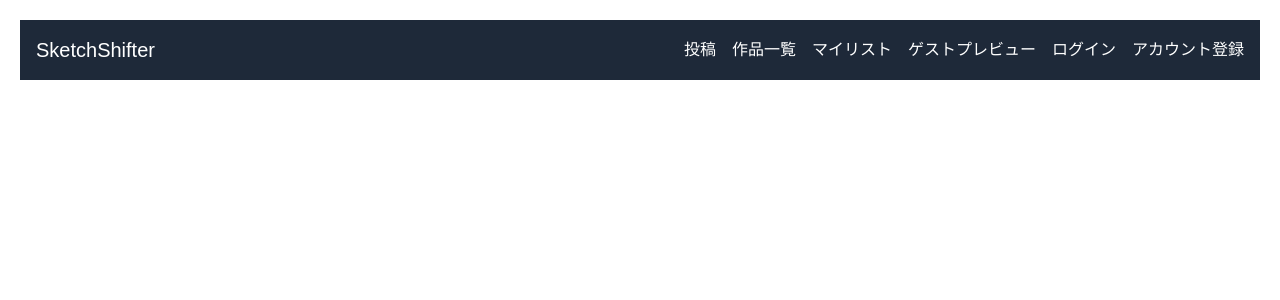
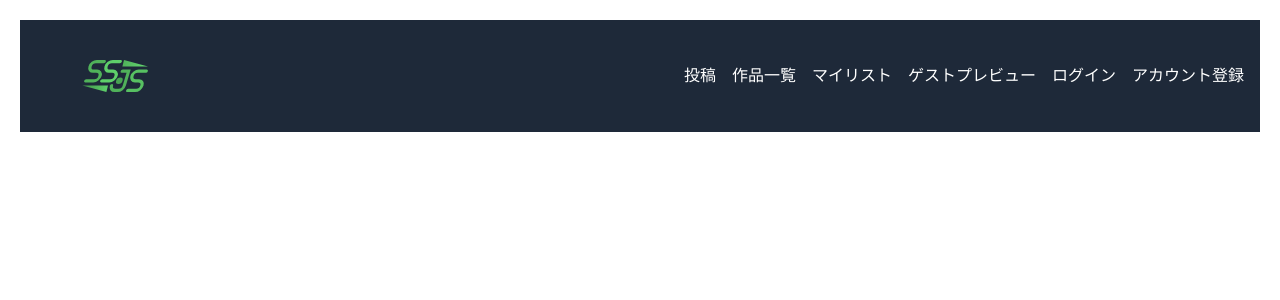
Before and after one commit to SketchShifter/sketchshifter_frontend, a Next.js app: page / in a window 1280 px wide. Shown: the top 300 px of the page. Built offline with nearby package versions, Linux system fonts and the light colour scheme.

Commit message:
ロゴを追加

```diff
--- a/src/components/topbar.tsx
+++ b/src/components/topbar.tsx
@@ -26,7 +26,9 @@ const TopBar = () => {
   return (
     <div className="bg-gray-800 p-4 flex justify-between items-center">
       <h1 className="text-white text-xl">
-        <Link href={"/"}>SketchShifter</Link>
+        <Link href={"/"}>
+          <img src="/ssjs.svg" alt="SketchShifter Logo" className="h-20 w-auto px-10" />
+        </Link>
       </h1>
       <div className="ml-auto flex space-x-4"> {/* ボタンを右端に配置 */}
         <button className="text-white">
```
Also changed, not shown: public/ssjs.svg (added).
